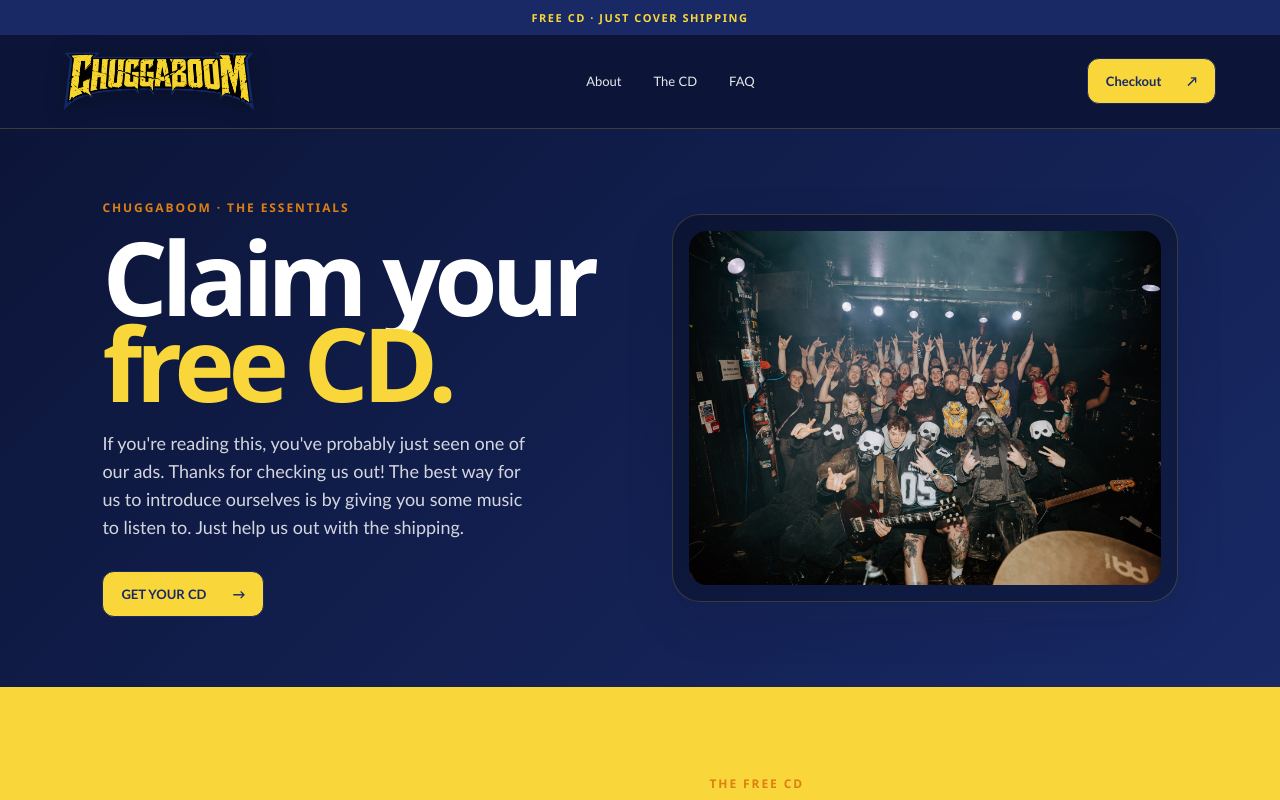
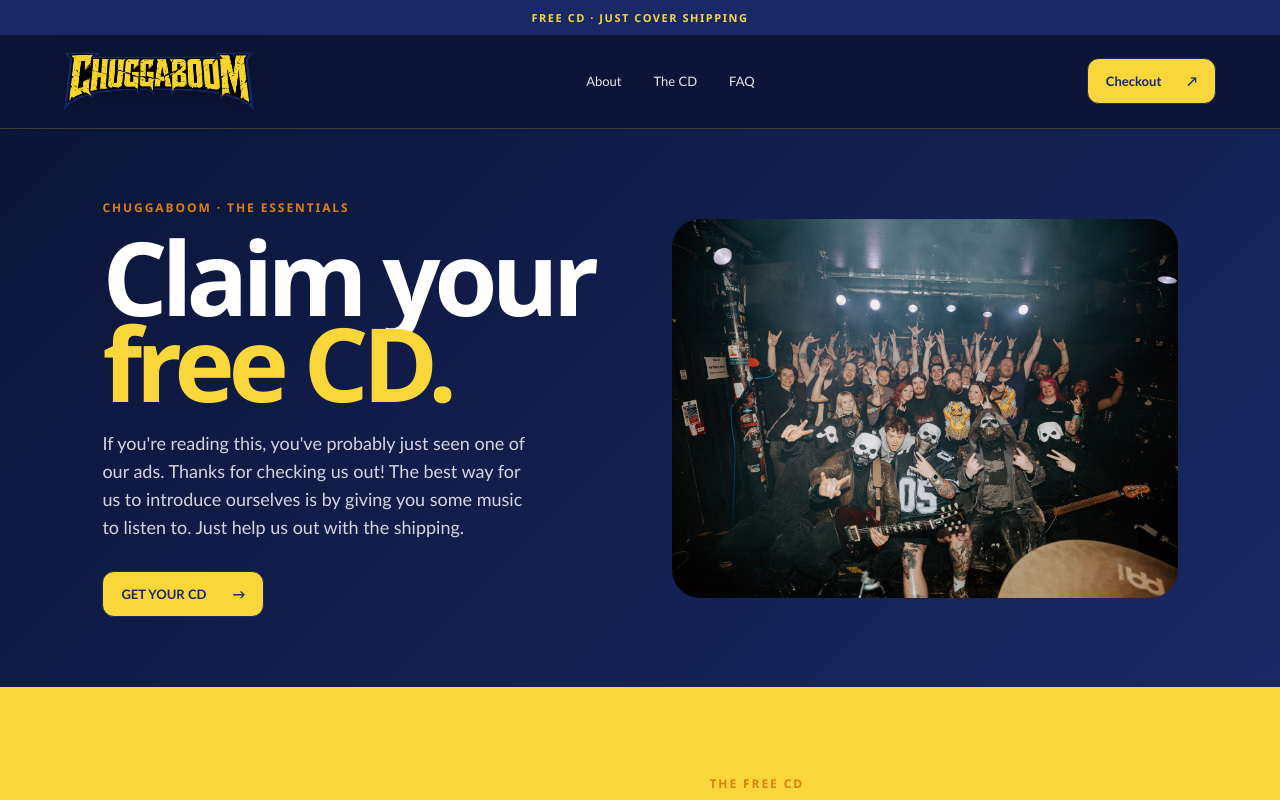
Before and after one commit to chuggaboomband-netizen/chuggaboomfreecd, a Next.js app: page /claim in a window 1280 px wide. Shown: the top 800 px of the page. Built offline with nearby package versions, Linux system fonts and the light colour scheme; no server answers.

Commit message:
Remove hero image frame

```diff
--- a/app/globals.css
+++ b/app/globals.css
@@ -2236,3 +2236,4 @@
 .claim-store-hero h1 span{color:var(--brand-yellow)}
 .claim-store-lede{color:rgba(255,255,255,.82)}
 .claim-hero-image-wrap{background:rgba(0,0,0,.28);border:1px solid rgba(249,215,58,.18)}
+.claim-hero-image-wrap{padding:0;background:transparent;border:0;box-shadow:none}.claim-hero-image-wrap img{border-radius:var(--radius-lg)}
```
